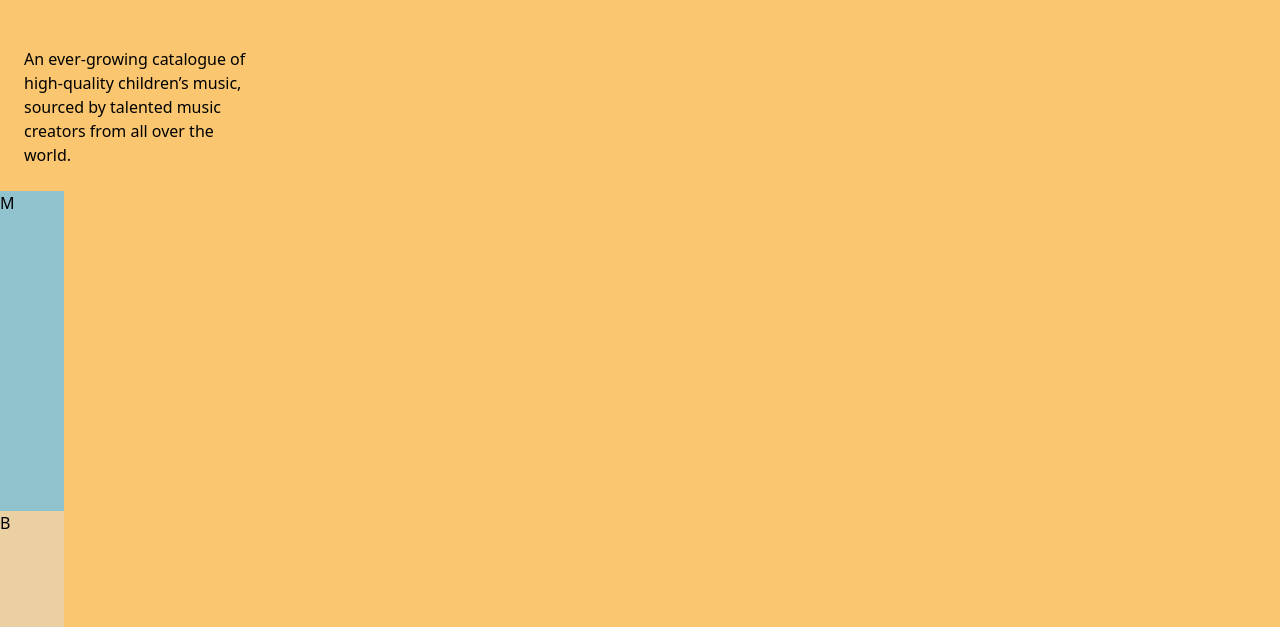
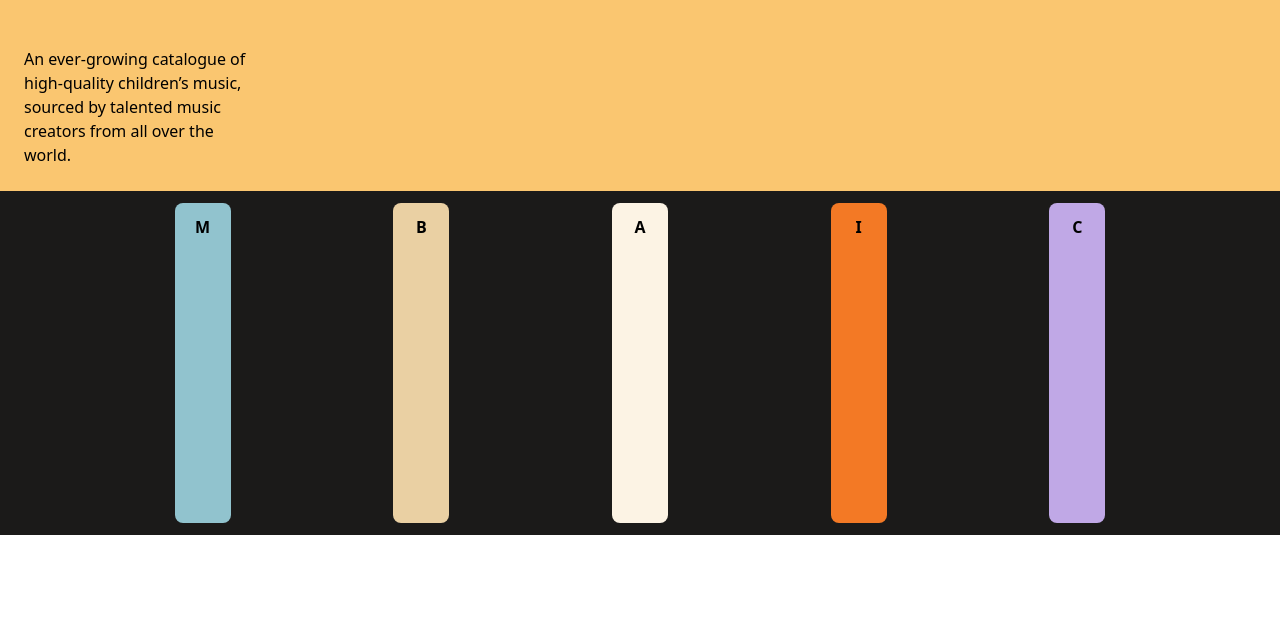
Before and after one commit to devhausleipzig/website-chirag, a website built with Vite: page index.html in a window 1280 px wide. Shown: the part 173-800 px from the top of the page. Built offline with nearby package versions, Linux system fonts and the light colour scheme.

Commit message:
got the piano keys look like piano keys

```diff
--- a/index.html
+++ b/index.html
@@ -71,31 +71,21 @@
 						talented music creators from all over the world.
 					</h4>
 				</div>
-			<div id="piano-keys flex flex-row">
-				<div class="flex flex-row w-16 h-80 bg-lightblue">
-					<div class="flex">
-						<h1 class="text-center">M</h1>
-					</div>
+			<div id="piano-keys" class="flex bg-black justify-evenly p-3">
+				<div class="w-14 h-80 rounded-lg bg-lightblue">
+					<h1 class="text-center p-3 font-bold">M</h1>
 				</div>
-				<div class="flex flex-row w-16 h-80 bg-lightskintone">
-					<div class="flex">
-						<h1 class="text-center">B</h1>
-					</div>
+				<div class="w-14 h-80 rounded-lg bg-lightskintone">
+					<h1 class="text-center p-3 font-bold">B</h1>
 				</div>
-				<div class="flex flex-row w-16 h-80 bg-lightestskintone">
-					<div class="flex">
-						<h1 class="text-center">A</h1>
-					</div>
+				<div class="w-14 h-80 rounded-lg bg-lightestskintone">
+					<h1 class="text-center p-3 font-bold">A</h1>
 				</div>
-				<div class="flex flex-row w-16 h-80 bg-someorange">
-					<div class="flex">
-						<h1 class="text-center">I</h1>
-					</div>
+				<div class="w-14 h-80 rounded-lg bg-someorange">
+					<h1 class="text-center p-3 font-bold">I</h1>
 				</div>
-				<div class="flex flex-row w-16 h-80 bg-lightpurple">
-					<div class="flex">
-						<h1 class="text-center">C</h1>
-					</div>
+				<div class="w-14 h-80 rounded-lg bg-lightpurple">
+					<h1 class="text-center p-3 font-bold">C</h1>
 				</div>
 			</div>
 		</main>
```
